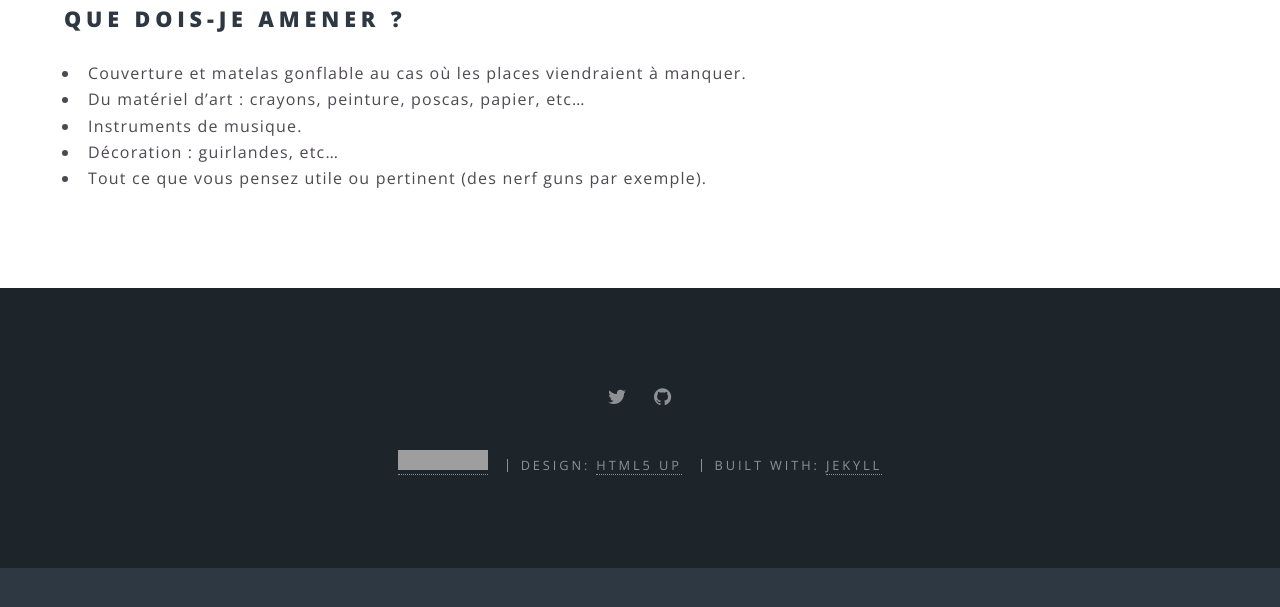
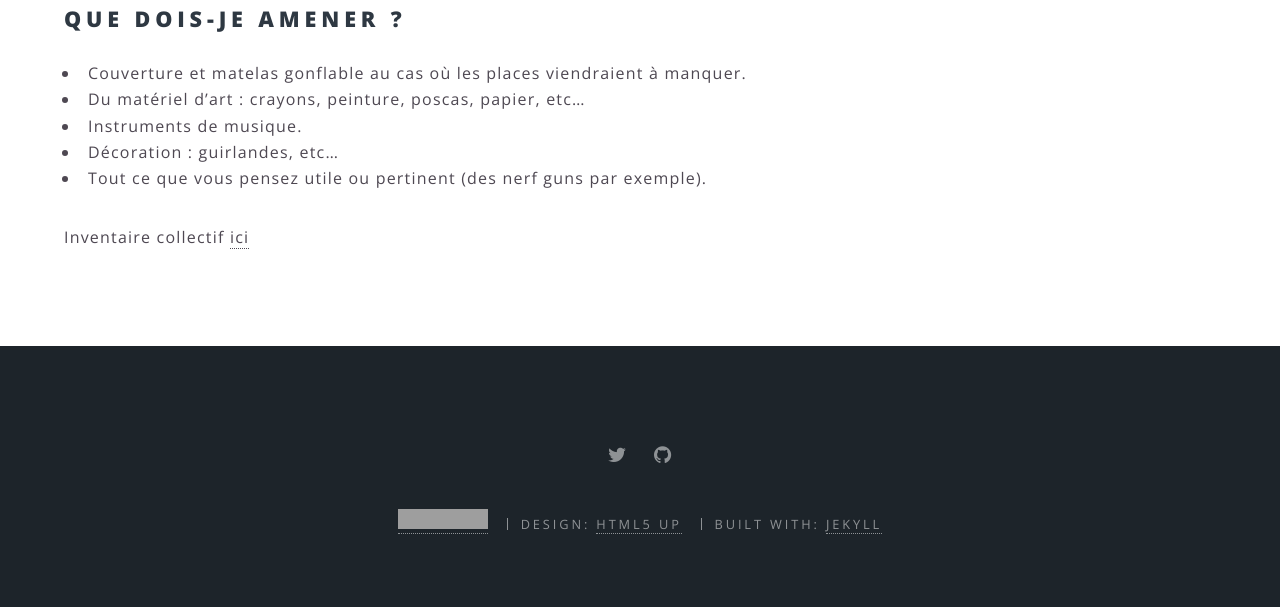
Before and after one commit to R4MD4M/R4MD4M.github.io, a Jekyll site: the page built from pratique.html, in a window 1280 px wide and 900 px high, scrolled down 512 px, cut to the strip 273-880 px from the top of the window. Built offline with Jekyll 4.4.1, drawn with Linux system fonts in a browser that asks for light colours; before the commit the page ends 1353 px from its top, so only the background shows below that; grey boxes are pictures that could not be loaded.

Commit message:
Update pratique.html

```diff
--- a/pratique.html
+++ b/pratique.html
@@ -25,3 +25,4 @@ permalink: /infos-pratiques/
   <li>Décoration : guirlandes, etc…</li>
   <li>Tout ce que vous pensez utile ou pertinent (des nerf guns par exemple).</li>
 </ul>
+<p>Inventaire collectif <a href="https://framacalc.org/Ramdam-matos">ici</a></p>
```
